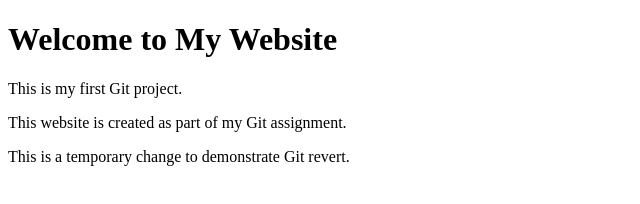
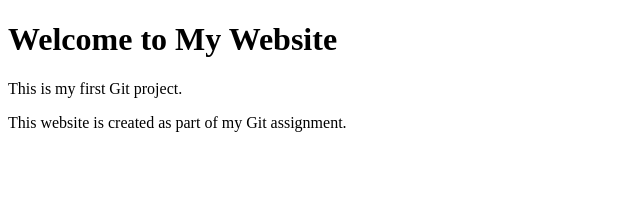
Before and after one commit to khushi-infinity/login-project, a plain HTML site: page index.html in a window 1280 px wide. Shown: the whole page, without its empty margins (0-640 px from the left). Drawn offline with Linux system fonts and the light colour scheme.

Commit message:
Revert "Add temporary paragraph to homepage"
This reverts commit 6ad6ea8f68e1a5dcac1770541edd1e74cb701a46.

```diff
--- a/index.html
+++ b/index.html
@@ -9,6 +9,5 @@
     <h1>Welcome to My Website</h1>
     <p>This is my first Git project.</p>
     <p>This website is created as part of my Git assignment.</p>
-    <p>This is a temporary change to demonstrate Git revert.</p>
 </body>
 </html>
```
